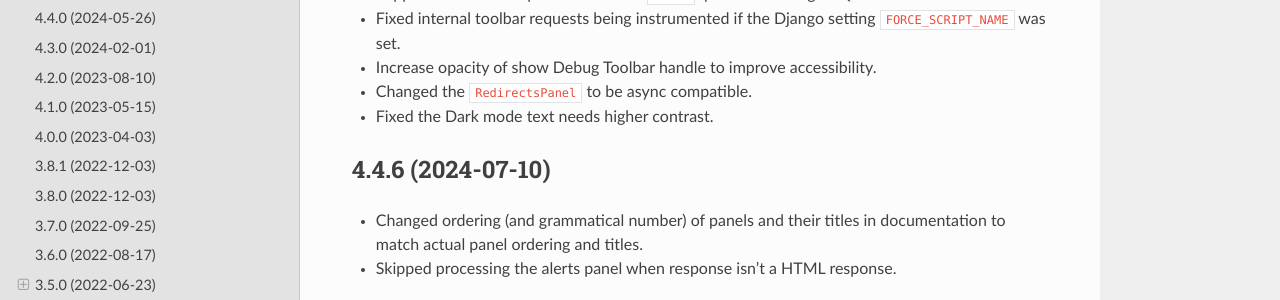
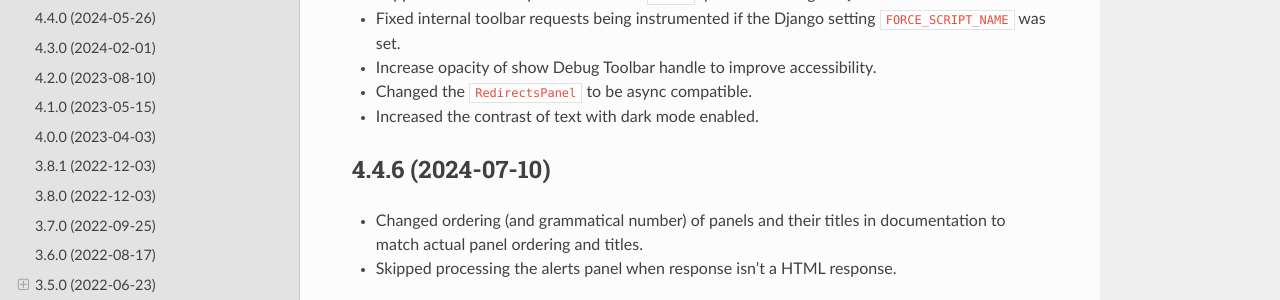
Before and after one commit to jazzband/django-debug-toolbar, a Sphinx documentation site: the page built from docs/changes.rst, in a window 1280 px wide and 900 px high. Shown: the part 234-534 px from the top of the window. Built offline with Sphinx 7.4.7 and the Read the Docs theme 2.0.0, drawn with Linux system fonts in a browser that asks for light colours.

Commit message:
Update changelog

```diff
--- a/docs/changes.rst
+++ b/docs/changes.rst
@@ -9,7 +9,7 @@
   ``FORCE_SCRIPT_NAME`` was set.
 * Increase opacity of show Debug Toolbar handle to improve accessibility.
 * Changed the ``RedirectsPanel`` to be async compatible.
-* Fixed the Dark mode text needs higher contrast.
+* Increased the contrast of text with dark mode enabled.
 
 4.4.6 (2024-07-10)
 ------------------
```
